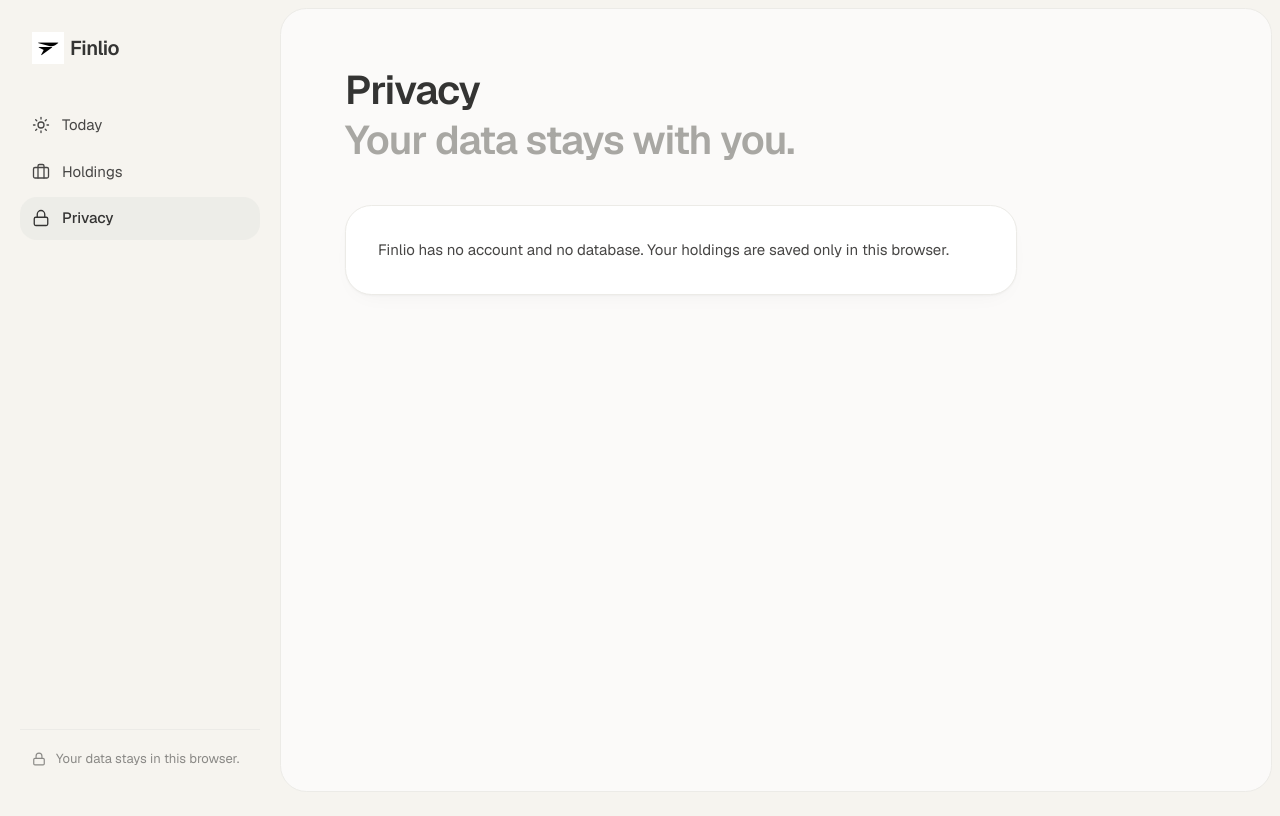
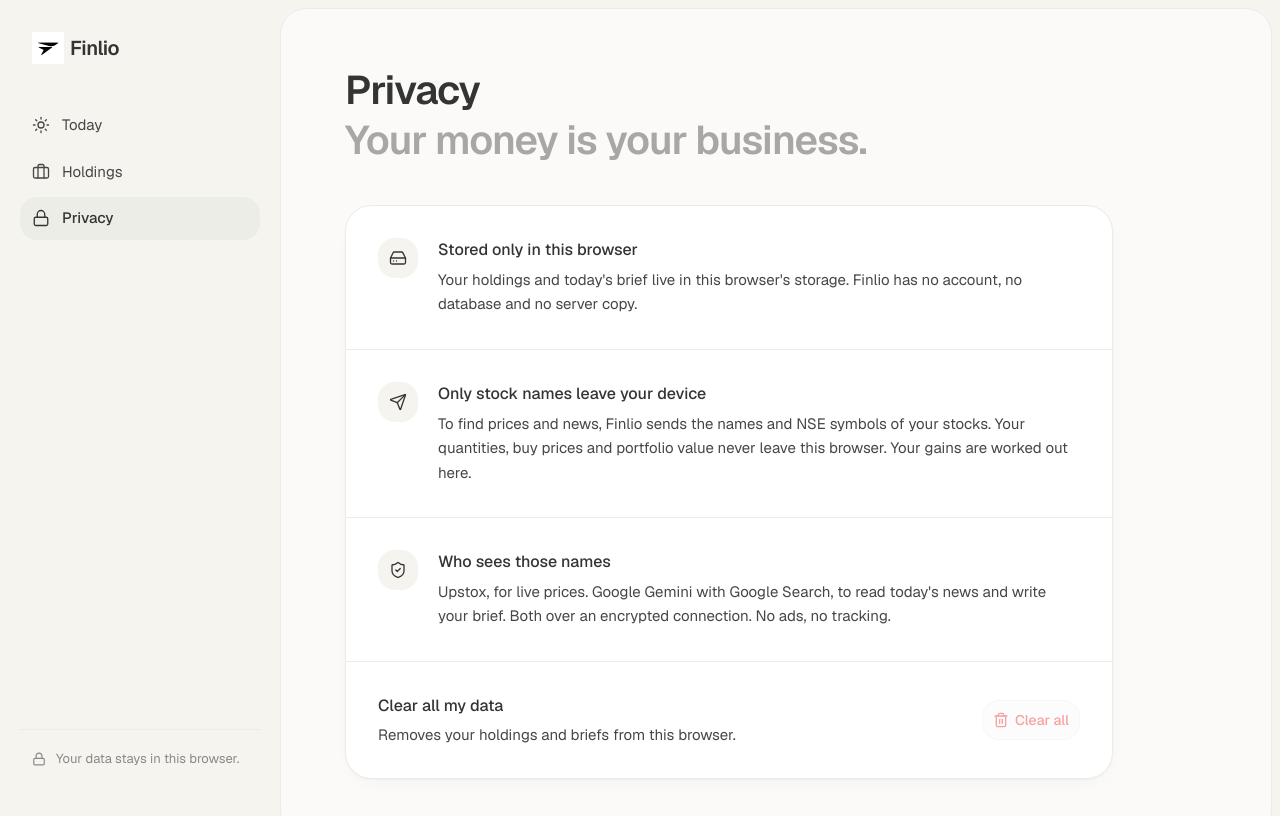
Before and after one commit to Gokulakrishnxn/finlio, a Next.js app: page /privacy in a window 1280 px wide. Shown: the top 816 px of the page. Built offline with nearby package versions, Linux system fonts and the light colour scheme.

Commit message:
Add sample portfolio, privacy screen, and demo polish

```diff
--- a/app/privacy/page.tsx
+++ b/app/privacy/page.tsx
@@ -1,14 +1,106 @@
+"use client";
+
+import { useState } from "react";
+import { HardDrive, Send, ShieldCheck, Trash2 } from "lucide-react";
+import { Button } from "@/components/ui/button";
+import {
+  AlertDialog,
+  AlertDialogAction,
+  AlertDialogCancel,
+  AlertDialogContent,
+  AlertDialogDescription,
+  AlertDialogFooter,
+  AlertDialogHeader,
+  AlertDialogTitle,
+} from "@/components/ui/alert-dialog";
 import { PageHeader } from "@/components/page-header";
+import { useStore } from "@/lib/store";
+
+const POINTS = [
+  {
+    icon: HardDrive,
+    title: "Stored only in this browser",
+    body: "Your holdings and today's brief live in this browser's storage. Finlio has no account, no database and no server copy.",
+  },
+  {
+    icon: Send,
+    title: "Only stock names leave your device",
+    body: "To find prices and news, Finlio sends the names and NSE symbols of your stocks. Your quantities, buy prices and portfolio value never leave this browser. Your gains are worked out here.",
+  },
+  {
+    icon: ShieldCheck,
+    title: "Who sees those names",
+    body: "Upstox, for live prices. Google Gemini with Google Search, to read today's news and write your brief. Both over an encrypted connection. No ads, no tracking.",
+  },
+];
 
 export default function PrivacyPage() {
+  const { holdings, brief, clearAll } = useStore();
+  const [confirming, setConfirming] = useState(false);
+  const [cleared, setCleared] = useState(false);
+  const hasData = holdings.length > 0 || Boolean(brief);
+
   return (
     <>
-      <PageHeader title="Privacy" subtitle="Your data stays with you." />
-      <section className="card-surface max-w-2xl p-8 text-[15px] leading-relaxed text-body">
-        <p>
-          Finlio has no account and no database. Your holdings are saved only in this browser.
-        </p>
+      <PageHeader title="Privacy" subtitle="Your money is your business." />
+
+      <section className="card-surface max-w-3xl divide-y divide-line">
+        {POINTS.map(({ icon: Icon, title, body }) => (
+          <div key={title} className="flex gap-5 p-8">
+            <span className="flex size-10 shrink-0 items-center justify-center rounded-xl bg-sand text-ink">
+              <Icon className="size-[18px]" strokeWidth={1.75} />
+            </span>
+            <div>
+              <h2 className="font-medium text-ink">{title}</h2>
+              <p className="mt-1.5 text-[15px] leading-relaxed text-body">{body}</p>
+            </div>
+          </div>
+        ))}
+        <div className="flex items-center justify-between gap-6 p-8">
+          <div>
+            <h2 className="font-medium text-ink">Clear all my data</h2>
+            <p className="mt-1.5 text-[15px] text-body">
+              {cleared
+                ? "Done. Finlio has forgotten everything."
+                : "Removes your holdings and briefs from this browser."}
+            </p>
+          </div>
+          <Button
+            variant="outline"
+            disabled={!hasData}
+            onClick={() => setConfirming(true)}
+            className="h-10 shrink-0 rounded-xl text-loss hover:text-loss"
+          >
+            <Trash2 className="size-4" />
+            Clear all
+          </Button>
+        </div>
       </section>
+
+      <AlertDialog open={confirming} onOpenChange={setConfirming}>
+        <AlertDialogContent>
+          <AlertDialogHeader>
+            <AlertDialogTitle>Clear all your data?</AlertDialogTitle>
+            <AlertDialogDescription>
+              Your {holdings.length} {holdings.length === 1 ? "holding" : "holdings"} and saved
+              briefs will be removed from this browser. This can&apos;t be undone.
+            </AlertDialogDescription>
+          </AlertDialogHeader>
+          <AlertDialogFooter>
+            <AlertDialogCancel>Keep my data</AlertDialogCancel>
+            <AlertDialogAction
+              variant="destructive"
+              onClick={() => {
+                clearAll();
+                setConfirming(false);
+                setCleared(true);
+              }}
+            >
+              Clear all
+            </AlertDialogAction>
+          </AlertDialogFooter>
+        </AlertDialogContent>
+      </AlertDialog>
     </>
   );
 }
--- /dev/null
+++ b/components/sample-banner.tsx
@@ -0,0 +1,20 @@
+"use client";
+
+import { useStore } from "@/lib/store";
+
+export function SampleBanner() {
+  const { holdings, removeSample } = useStore();
+  if (!holdings.some((h) => h.sample)) return null;
+
+  return (
+    <div className="flex items-center justify-between gap-4 rounded-2xl bg-white px-5 py-3 text-[13px] text-body ring-1 ring-line">
+      <span>
+        You&apos;re looking at a sample portfolio. Prices and news are real; the buy details are
+        examples.
+      </span>
+      <button onClick={removeSample} className="shrink-0 font-medium text-ink hover:underline">
+        Remove sample
+      </button>
+    </div>
+  );
+}
--- a/components/shell/sidebar.tsx
+++ b/components/shell/sidebar.tsx
@@ -16,7 +16,7 @@ export function Sidebar() {
   const pathname = usePathname();
 
   return (
-    <aside className="sticky top-0 flex h-screen w-[280px] shrink-0 flex-col px-5 py-8">
+    <aside className="sticky top-0 flex h-screen w-[220px] shrink-0 flex-col px-4 py-8 xl:w-[280px] xl:px-5">
       <Link href="/" className="flex items-center gap-1.5 px-3">
         <Image
           src="/finlio-mark.png"
--- a/components/welcome.tsx
+++ b/components/welcome.tsx
@@ -1,10 +1,16 @@
-import { Plus } from "lucide-react";
+"use client";
+
+import { Plus, Sparkles } from "lucide-react";
 import { Button } from "@/components/ui/button";
+import { useStore } from "@/lib/store";
 
 export function Welcome({ onAdd }: { onAdd: () => void }) {
+  const { addSample } = useStore();
+
   return (
-    <section className="card-surface flex flex-col items-start gap-6 p-10">
-      <div className="max-w-md">
+    <section className="card-surface overflow-hidden">
+      <div className="flex flex-col items-start gap-6 p-10">
+        <div className="max-w-lg">
           <h2 className="text-2xl font-semibold tracking-tight text-ink">
             Know why your money moved.
           </h2>
@@ -13,10 +19,38 @@ export function Welcome({ onAdd }: { onAdd: () => void }) {
             plain words, what changed and why. No account. Your portfolio stays in this browser.
           </p>
         </div>
+        <div className="flex flex-wrap gap-2">
           <Button onClick={onAdd} className="h-11 rounded-xl px-5 text-[15px]">
             <Plus className="size-4" />
             Add your first stock
           </Button>
+          <Button variant="outline" onClick={addSample} className="h-11 rounded-xl px-5 text-[15px]">
+            <Sparkles className="size-4" />
+            Try a sample portfolio
+          </Button>
+        </div>
+      </div>
+
+      {/* The idea in one picture: jargon in, plain words out. Illustrative example. */}
+      <div className="grid gap-px border-t border-line bg-line sm:grid-cols-2">
+        <div className="bg-sand/60 p-7">
+          <p className="text-[11px] font-semibold tracking-[0.06em] text-muted-foreground uppercase">
+            What you read elsewhere
+          </p>
+          <p className="mt-2 text-[14px] leading-relaxed text-body">
+            “Q2 net profit up 8.3% YoY, beats street estimates on robust BFSI demand.”
+          </p>
+        </div>
+        <div className="bg-[#f1faf3] p-7">
+          <p className="text-[11px] font-semibold tracking-[0.06em] text-[#1f7a3a] uppercase">
+            What Finlio tells you
+          </p>
+          <p className="mt-2 text-[15px] leading-relaxed font-medium text-ink">
+            The company earned more than expected, mostly from banks spending on IT. That&apos;s
+            why your shares went up.
+          </p>
+        </div>
+      </div>
     </section>
   );
 }
```
Lines whose indentation alone changed are shown as unchanged.
